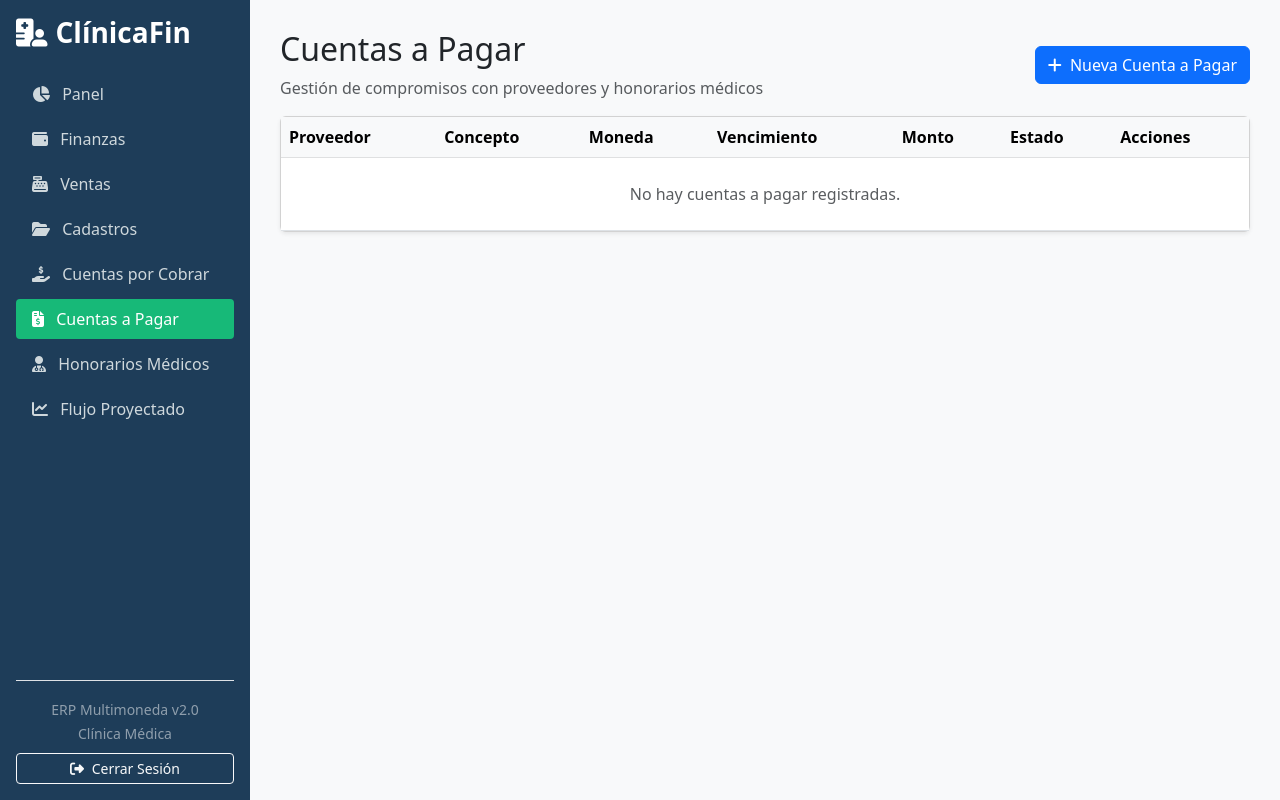
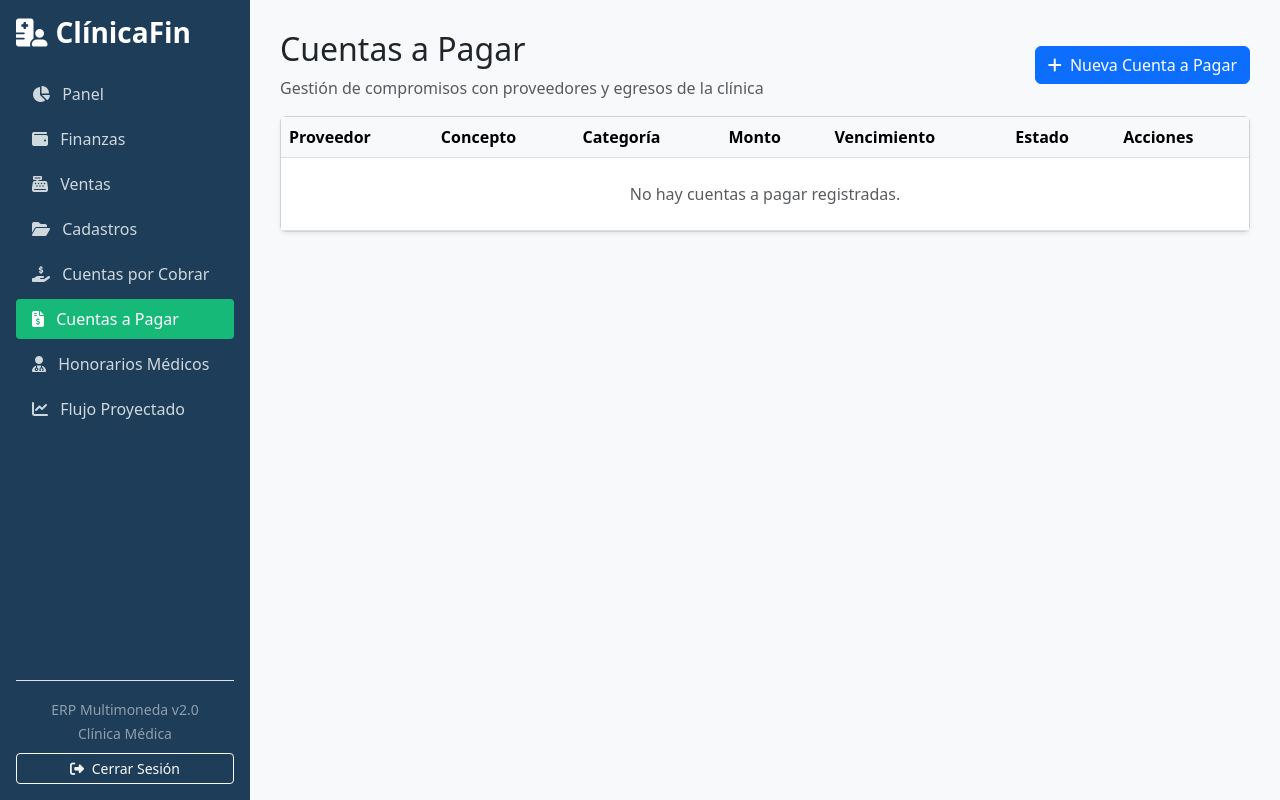
Before and after one commit to patriciafranco-web/finanzas1, a Flask app: page /cuentas-a-pagar in a window 1280 px wide. Run offline with Flask 3, Linux system fonts and the light colour scheme; a user stored in the database is signed in.

Commit message:
Update cxp.html

```diff
--- a/app/templates/cxp.html
+++ b/app/templates/cxp.html
@@ -3,7 +3,7 @@
 <div class="d-flex justify-content-between align-items-center mb-3">
     <div>
         <h2>Cuentas a Pagar</h2>
-        <p class="text-muted mb-0">Gestión de compromisos con proveedores y honorarios médicos</p>
+        <p class="text-muted mb-0">Gestión de compromisos con proveedores y egresos de la clínica</p>
     </div>
     <button class="btn btn-primary" data-bs-toggle="modal" data-bs-target="#modalCxP"><i class="fa-solid fa-plus me-1"></i> Nueva Cuenta a Pagar</button>
 </div>
@@ -15,9 +15,9 @@
                 <tr>
                     <th>Proveedor</th>
                     <th>Concepto</th>
-                    <th>Moneda</th>
+                    <th>Categoría</th>
+                    <th>Monto</th>
                     <th>Vencimiento</th>
-                    <th>Monto</th>
                     <th>Estado</th>
                     <th>Acciones</th>
                 </tr>
@@ -27,28 +27,23 @@
                 <tr>
                     <td class="fw-bold">{{ p.proveedor }}</td>
                     <td>{{ p.concepto }}</td>
-                    <td><span class="badge bg-secondary">{{ p.moneda }}</span></td>
+                    <td><span class="badge bg-secondary">{{ p.categoria.nombre if p.categoria else 'Sin Categoría' }}</span></td>
+                    <td class="fw-bold text-danger">{% if p.moneda == 'PYG' %}₲ {% elif p.moneda == 'USD' %}$ {% else %}R$ {% endif %}{{ "{:,.2f}".format(p.monto) }}</td>
                     <td>{{ p.fecha_vencimiento.strftime('%d/%m/%Y') }}</td>
-                    <td class="fw-bold text-danger">
-                        {% if p.moneda == 'PYG' %}₲ {% elif p.moneda == 'USD' %}$ {% else %}R$ {% endif %}
-                        {{ "{:,.2f}".format(p.monto) }}
-                    </td>
                     <td>
-                        {% if p.estado == 'Pendiente' %}
+                        {% if p.estado == 'Pagado' %}
+                        <span class="badge bg-success">Pagado</span>
+                        {% else %}
                         <span class="badge bg-warning text-dark">Pendiente</span>
-                        {% else %}
-                        <span class="badge bg-success">Pagado</span>
                         {% endif %}
                     </td>
                     <td>
-                        <div class="d-flex gap-1">
-                            {% if p.estado == 'Pendiente' %}
-                            <button class="btn btn-sm btn-danger" data-bs-toggle="modal" data-bs-target="#modalPagar{{ p.id }}">Pagar</button>
-                            {% endif %}
-                            <form action="{{ url_for('main.eliminar_cxp', id=p.id) }}" method="POST" onsubmit="return confirm('¿Seguro que deseas eliminar?');" class="d-inline">
-                                <button type="submit" class="btn btn-sm btn-outline-danger" title="Eliminar"><i class="fa-solid fa-trash"></i></button>
-                            </form>
-                        </div>
+                        {% if p.estado != 'Pagado' %}
+                        <button class="btn btn-sm btn-success" data-bs-toggle="modal" data-bs-target="#modalPagar{{ p.id }}" title="Registrar Pago"><i class="fa-solid fa-check"></i> Pagar</button>
+                        {% endif %}
+                        <form action="{{ url_for('main.eliminar_cxp', id=p.id) }}" method="POST" class="d-inline" onsubmit="return confirm('¿Eliminar cuenta a pagar?');">
+                            <button type="submit" class="btn btn-sm btn-outline-danger" title="Eliminar"><i class="fa-solid fa-trash"></i></button>
+                        </form>
                     </td>
                 </tr>
 
@@ -58,22 +53,22 @@
                         <div class="modal-content">
                             <form action="{{ url_for('main.pagar_cxp', id=p.id) }}" method="POST">
                                 <div class="modal-header">
-                                    <h5 class="modal-title">Pagar: {{ p.concepto }}</h5>
+                                    <h5 class="modal-title">Pagar a: {{ p.proveedor }}</h5>
                                     <button type="button" class="btn-close" data-bs-dismiss="modal"></button>
                                 </div>
                                 <div class="modal-body">
-                                    <p>Monto a pagar: <strong class="text-danger">{% if p.moneda == 'PYG' %}₲ {% elif p.moneda == 'USD' %}$ {% else %}R$ {% endif %}{{ "{:,.2f}".format(p.monto) }}</strong></p>
+                                    <p>Monto: <strong class="text-danger">{% if p.moneda == 'PYG' %}₲ {% elif p.moneda == 'USD' %}$ {% else %}R$ {% endif %}{{ "{:,.2f}".format(p.monto) }}</strong></p>
                                     <div class="mb-3">
-                                        <label class="form-label">Cuenta de Salida (Moneda: {{ p.moneda }})</label>
+                                        <label class="form-label">Seleccionar Cuenta de Egreso (Banco/Caja)</label>
                                         <select class="form-select" name="cuenta_id" required>
-                                            {% for c in cuentas if c.moneda == p.moneda %}
+                                            {% for c in cuentas %}
                                             <option value="{{ c.id }}">{{ c.nombre }} ({{ c.moneda }})</option>
                                             {% endfor %}
                                         </select>
                                     </div>
                                 </div>
                                 <div class="modal-footer">
-                                    <button type="submit" class="btn btn-danger">Confirmar Pago</button>
+                                    <button type="submit" class="btn btn-success">Confirmar Pago</button>
                                 </div>
                             </form>
                         </div>
@@ -87,7 +82,7 @@
     </div>
 </div>
 
-<!-- Modal Nueva CxP -->
+<!-- Modal Nueva Cuenta a Pagar (Con Categorías según referencia de Nadia) -->
 <div class="modal fade" id="modalCxP" tabindex="-1">
     <div class="modal-dialog">
         <div class="modal-content">
@@ -99,23 +94,40 @@
                 <div class="modal-body">
                     <div class="mb-3">
                         <label class="form-label">Proveedor</label>
-                        <input type="text" class="form-control" name="proveedor" required placeholder="Ej: Medisys">
+                        <input type="text" class="form-control" name="proveedor" required placeholder="Ej: MEDSYS">
                     </div>
                     <div class="mb-3">
-                        <label class="form-label">Concepto</label>
+                        <label class="form-label">Concepto / Descripción</label>
                         <input type="text" class="form-control" name="concepto" required placeholder="Ej: Insumos médicos">
                     </div>
                     <div class="mb-3">
+                        <label class="form-label">Categoría del Gasto</label>
+                        <select class="form-select" name="categoria_id">
+                            <option value="">Selecciona una categoría...</option>
+                            {% for cat in categorias %}
+                            <option value="{{ cat.id }}">{{ cat.nombre }}</option>
+                            {% endfor %}
+                        </select>
+                    </div>
+                    <div class="mb-3">
                         <label class="form-label">Moneda</label>
-                        <select class="form-select" name="moneda">
+                        <select class="form-select" name="moneda" required>
                             <option value="PYG">PYG (₲)</option>
                             <option value="USD">USD ($)</option>
                             <option value="BRL">BRL (R$)</option>
                         </select>
                     </div>
                     <div class="mb-3">
+                        <label class="form-label">Método de Pago</label>
+                        <select class="form-select" name="metodo_pago">
+                            <option value="Efectivo">Efectivo</option>
+                            <option value="Transferencia">Transferencia</option>
+                            <option value="Cheque">Cheque</option>
+                        </select>
+                    </div>
+                    <div class="mb-3">
                         <label class="form-label">Monto</label>
-                        <input type="number" step="any" class="form-control" name="monto" required placeholder="1.500.000">
+                        <input type="number" step="any" class="form-control" name="monto" required placeholder="0.00">
                     </div>
                     <div class="mb-3">
                         <label class="form-label">Fecha de Vencimiento</label>
```
